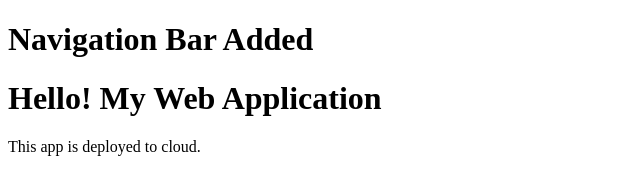
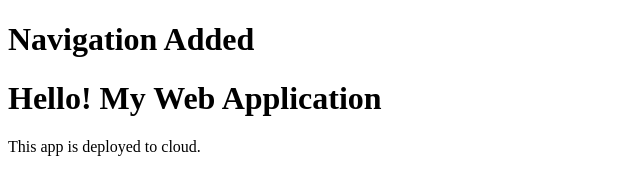
Before and after one commit to 27-sahana/web-app, a website: page index.html in a window 1280 px wide. Shown: the whole page, without its empty margins (0-640 px from the left). Drawn offline with Linux system fonts and the light colour scheme.

Commit message:
Initial commit

```diff
--- a/index.html
+++ b/index.html
@@ -5,7 +5,7 @@
 </head>
 
 <body>
-<h1>Navigation Bar Added</h1>
+<h1>Navigation Added</h1>
 <h1>Hello! My Web Application</h1>
 <p>This app is deployed to cloud.</p>
 
```
